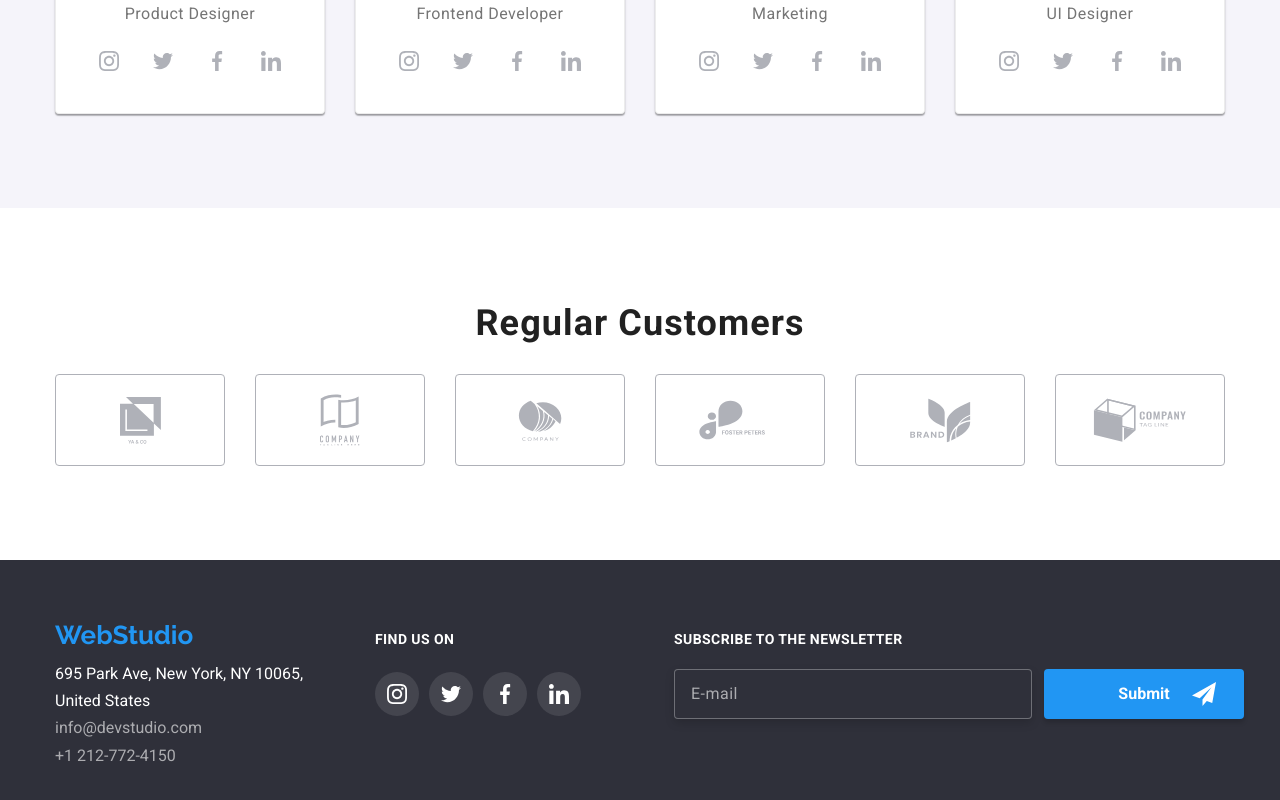
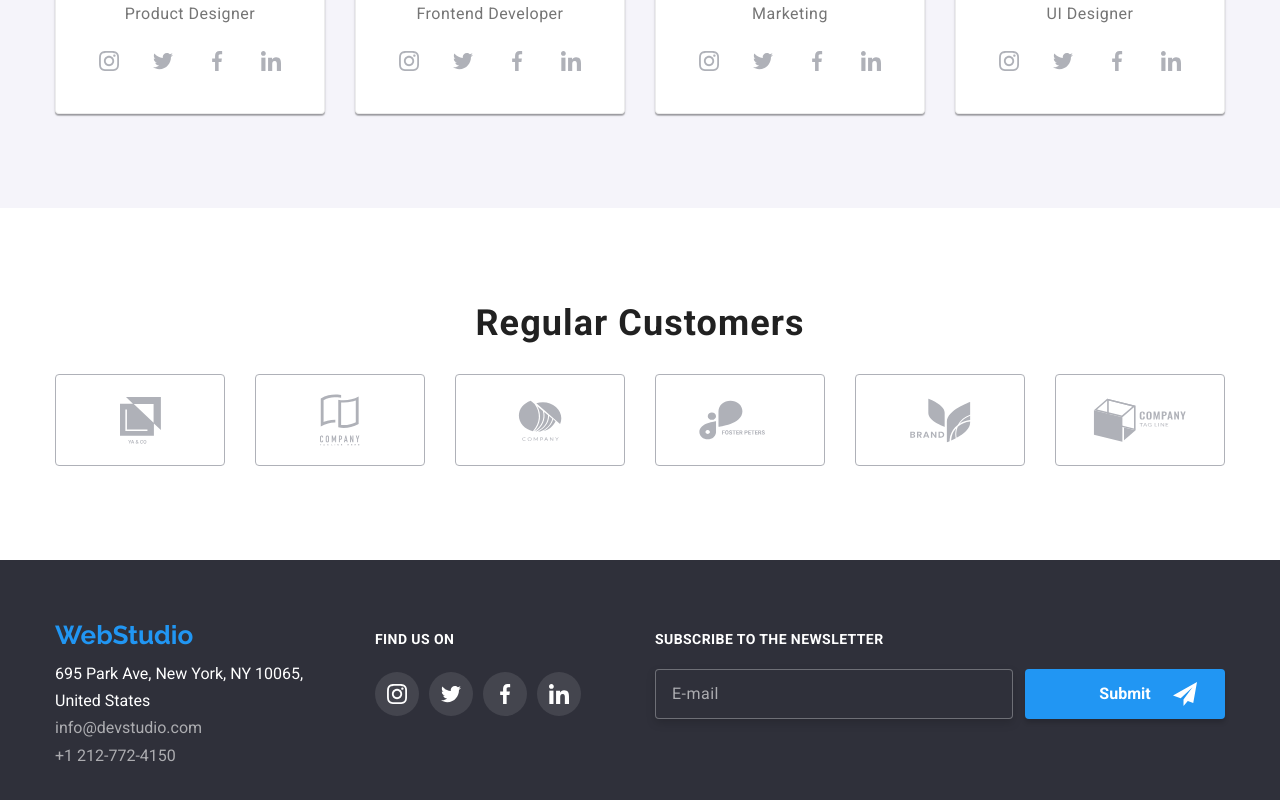
Before and after one commit to lilyzeta/goit-markup-hw-06, a plain HTML site: page index.html in a window 1280 px wide. Shown: the part 2106-2906 px from the top of the page. Drawn offline with nearby package versions, Linux system fonts and the light colour scheme.

Commit message:
Update styles.css

```diff
--- a/css/styles.css
+++ b/css/styles.css
@@ -288,6 +288,7 @@ img {
   width: 358px;
   height: 50px;
   padding-left: 16px;
+  outline: none;
 }
 
 .foot-email::placeholder {
@@ -317,7 +318,7 @@ img {
 }
 
 .footer-right-section {
-  margin-left: 93px;
+  margin-left: auto;
 }
 
 .icon-airplane {
```
